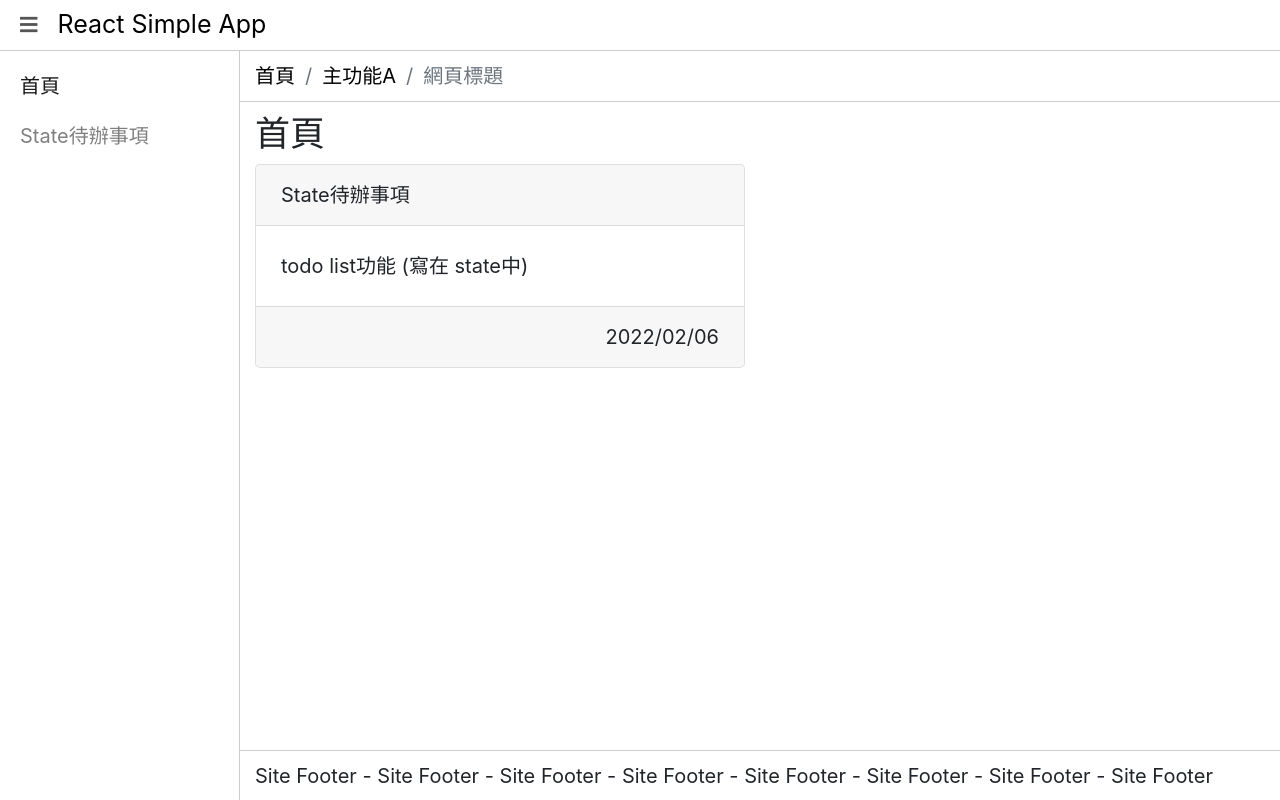
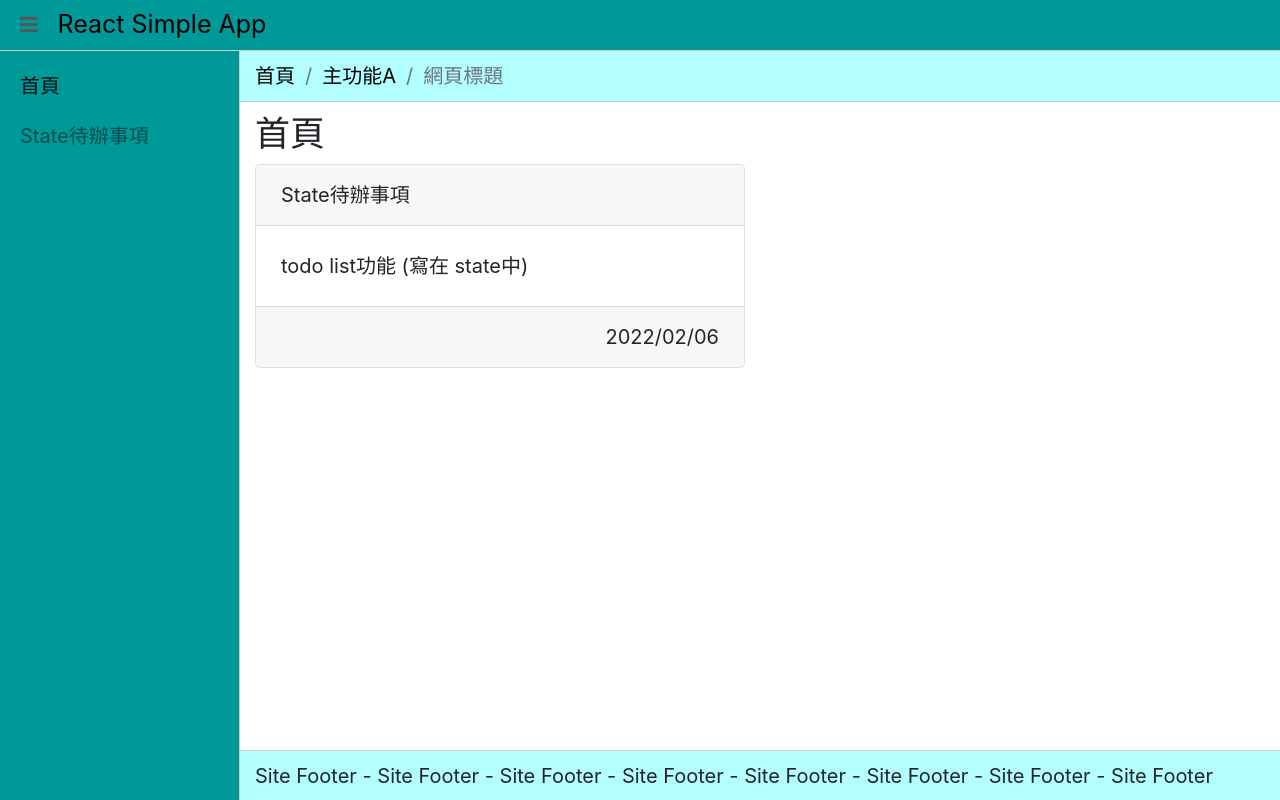
Before and after one commit to WeiTsunChien/react-simple-app, a React (Create React App) app: page / in a window 1280 px wide. Built offline with nearby package versions, Linux system fonts and the light colour scheme.

Commit message:
Update site.scss

```diff
--- a/src/assets/sass/site.scss
+++ b/src/assets/sass/site.scss
@@ -5,6 +5,18 @@ $fontColorPrimary: black;
 $bgColorPrimary: white;
 $bgColorNotUse: #eee;
 $myBorder: 1px solid #ccc;
+
+//$colorPrimaryLight
+//$colorPrimary:
+//$colorPrimaryDark
+
+$bgcPrimaryLight:#b3ffff;
+$bgcPrimary:#009999;
+$bgcPrimaryDark:#006666;
+
+//$borderPrimaryLight
+//$borderPrimary
+//$borderPrimaryDark
 
 html {
     font-size: 20px;
@@ -26,7 +38,7 @@ input[type=checkbox]{
 
 #site-header {
     border-bottom: $myBorder;
-    background-color: $bgColorPrimary;
+    background-color: $bgcPrimary;
     padding: 0 1rem;
 }
 
@@ -48,7 +60,7 @@ input[type=checkbox]{
     z-index: 3;
     border-right: $myBorder;
     overflow: auto;
-    background-color: $bgColorPrimary;
+    background-color: $bgcPrimary;
 }
 
 #left-sidebar-overlay {
@@ -76,7 +88,7 @@ input[type=checkbox]{
     margin: 0 -15px 0.5rem -15px;
     padding: 0.5rem 15px;
     border-radius: unset;
-    background-color: $bgColorPrimary;
+    background-color: $bgcPrimaryLight;
     border-bottom: $myBorder;
 }
 
@@ -88,7 +100,7 @@ input[type=checkbox]{
     height: $siteFooterHeight;
     border-top: $myBorder;
     padding: 0.5rem 15px;
-    background-color: $bgColorPrimary;
+    background-color: $bgcPrimaryLight;
 }
 
 @media (max-width: 991px) {
```
